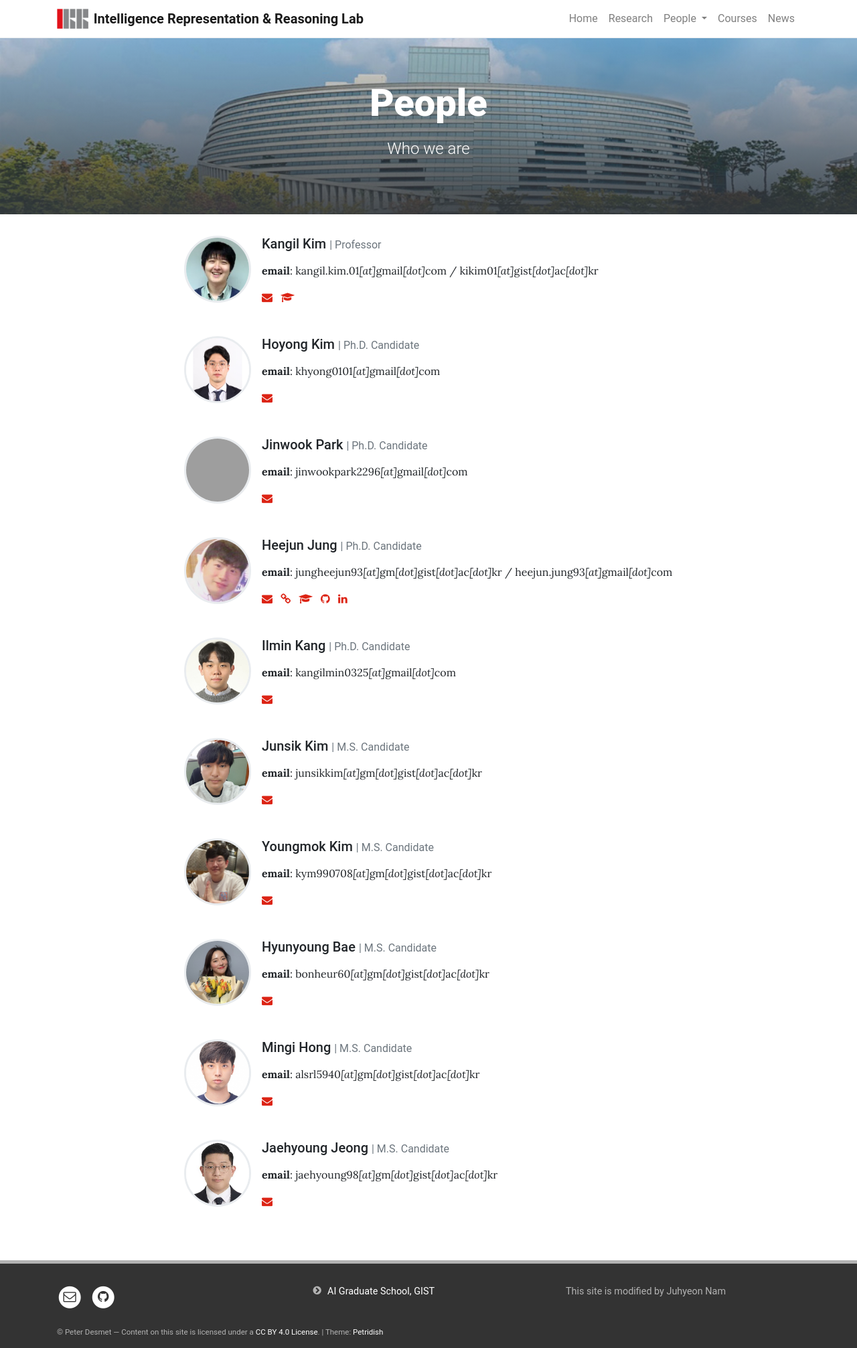
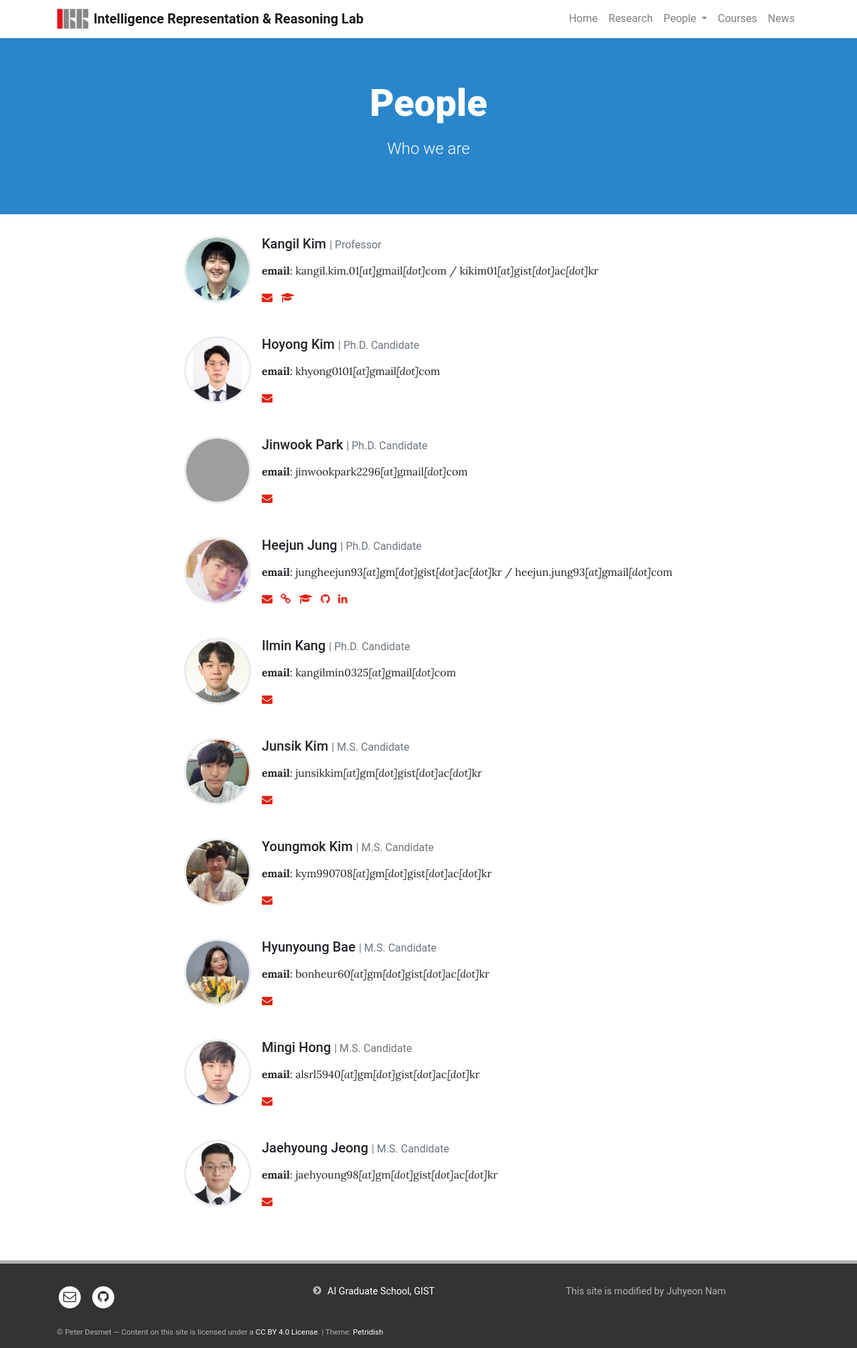
Before and after one commit to irrlab/irrlab.github.io, a Jekyll site: the page built from pages/team/all.md, in a window 1280 px wide. Shown: the whole page at 67% size. Built offline with Jekyll 4.4.1, drawn with Linux system fonts in a browser that asks for light colours; grey boxes are pictures that could not be loaded.

Commit message:
background image remove from People

```diff
--- a/pages/team/all.md
+++ b/pages/team/all.md
@@ -2,6 +2,5 @@
 layout: team
 title: People
 description: Who we are
-background: /assets/img/Library_background.jpg
 permalink: /people/
 ---
```
